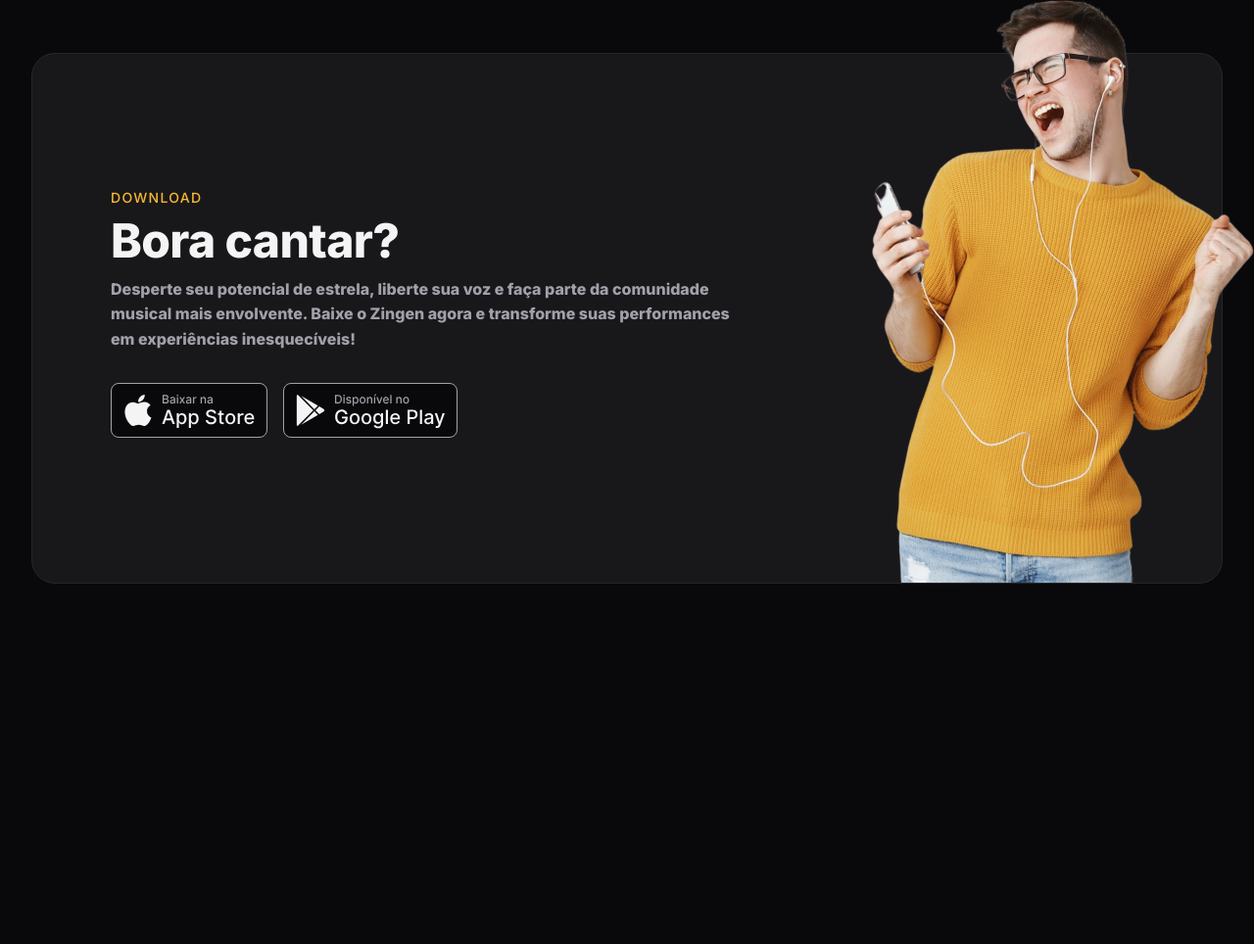
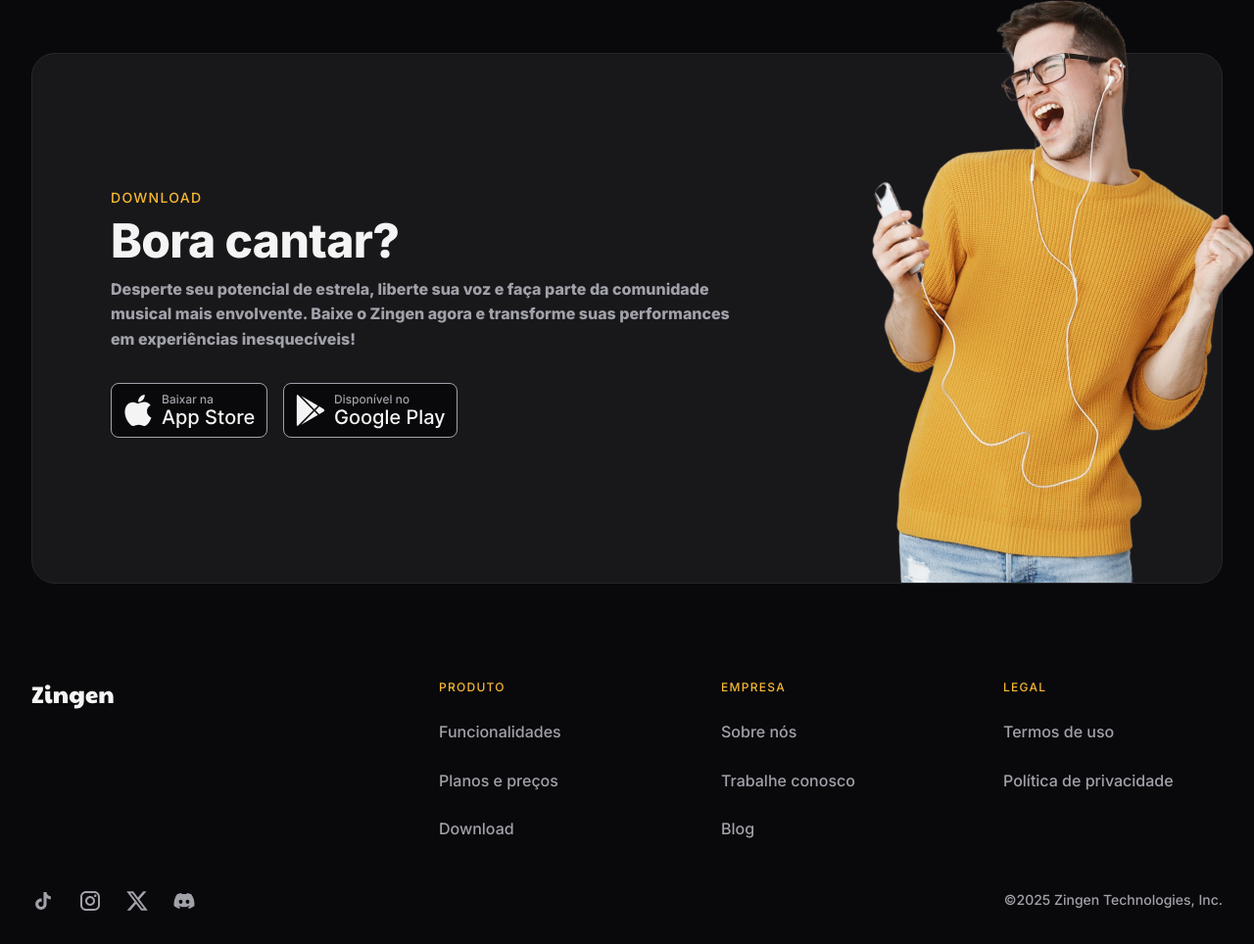
Before and after one commit to danilovictor2004/projeto-fullstack-zingen, a plain HTML site: page index.html in a window 1280 px wide. Shown: the part 3295-4259 px from the top of the page at 98% size. Before the commit the page ends 3939 px from the top, so only its background shows below. Drawn offline with Linux system fonts and the light colour scheme.

Commit message:
Section footer

```diff
--- a/index.html
+++ b/index.html
@@ -19,7 +19,7 @@
             </a>
 
             <a href="#about" class="desktop-only">Conheça o app</a>
-            <a href="#feature" class="desktop-only">Funcionalidades</a>
+            <a href="#features" class="desktop-only">Funcionalidades</a>
             <a href="#pricing" class="desktop-only">Planos e preços</a>
             <a href="#download" class="btn btn-sm">Baixar Agora</a>
        </nav>
@@ -206,5 +206,43 @@
         </div>
     </section>
 
+    <footer>
+        <div class="container py-xl grid">
+            <section class="grid top">
+                <img src="assets/logo.svg" alt="Logo Zingen">
+
+                <nav class="even-columns">
+                    <ul role="list" class="grid gap-1.5">
+                        <li class="title">Produto</li>
+                        <li><a href="#features">Funcionalidades</a></li>
+                        <li><a href="#pricing">Planos e preços</a></li>
+                        <li><a href="#download">Download</a></li>
+                    </ul>
+
+                    <ul role="list" class="grid gap-1.5">
+                        <li class="title">Empresa</li>
+                        <li><a href="#about">Sobre nós</a></li>
+                        <li><a href="#">Trabalhe conosco</a></li>
+                        <li><a href="#">Blog</a></li>
+                    </ul>
+
+                    <ul role="list" class="grid gap-1.5">
+                        <li class="title">Legal</li>
+                        <li><a href="#">Termos de uso</a></li>
+                        <li><a href="#">Política de privacidade</a></li>
+                    </ul>
+                </nav>
+            </section>
+            <section class="bottom flex gap-1.5">
+                <div class="flex gap-1.5">
+                    <a href="#" class="social" aria-label="tiktok"></a>
+                    <a href="#" class="social" aria-label="instagram"></a>
+                    <a href="#" class="social" aria-label="twitter"></a>
+                    <a href="#" class="social" aria-label="discord"></a>
+                </div>
+                <span class="copy">©2025 Zingen Technologies, Inc.</span>
+            </section>
+        </div>
+    </footer>
 </body>
 </html>
--- /dev/null
+++ b/style/footer.css
@@ -0,0 +1,59 @@
+footer {
+    color: var(--text-color-secondary);
+    font-weight: var(--fw-md);
+
+    & .container {
+        padding-inline: 3rem;
+    }
+
+    & .container,
+    & .top  {
+        gap: 3rem;
+    }
+
+    & nav.even-columns {
+        gap: 4rem;
+    }
+
+    & .top ul {
+        align-content: start;
+    }
+
+    & .title {
+        font-size: 0.75rem;
+        letter-spacing: 0.08rem;
+        text-transform: uppercase;
+        color: var(--brand-color-primary);
+    }
+
+    & .bottom {
+        flex-wrap: wrap;
+
+        & > div {
+            margin-right: auto;
+        }
+
+        & span {
+            font-size: 0.875rem;
+        }
+    }
+
+    @media (width >= 80em) {
+        .container {
+            padding-inline: 0;
+            padding-bottom: 2rem;
+        }
+
+        & .top {
+            grid-template-columns: auto 1fr;
+
+            & nav {
+                margin-left: auto;
+
+                & ul {
+                    width: 14rem;
+                }
+            }
+        }
+    }
+}
--- a/style/global.css
+++ b/style/global.css
@@ -48,6 +48,7 @@
     line-height: 1.6;
     color: var(--text-color-primary);
     overflow-x: hidden;
+    scroll-behavior: smooth;
 }
 
 body {
--- a/style/index.css
+++ b/style/index.css
@@ -10,3 +10,4 @@
 @import url(features.css) (width >= 80em);
 @import url(pricing.css);
 @import url(download.css);
+@import url(footer.css);
```
